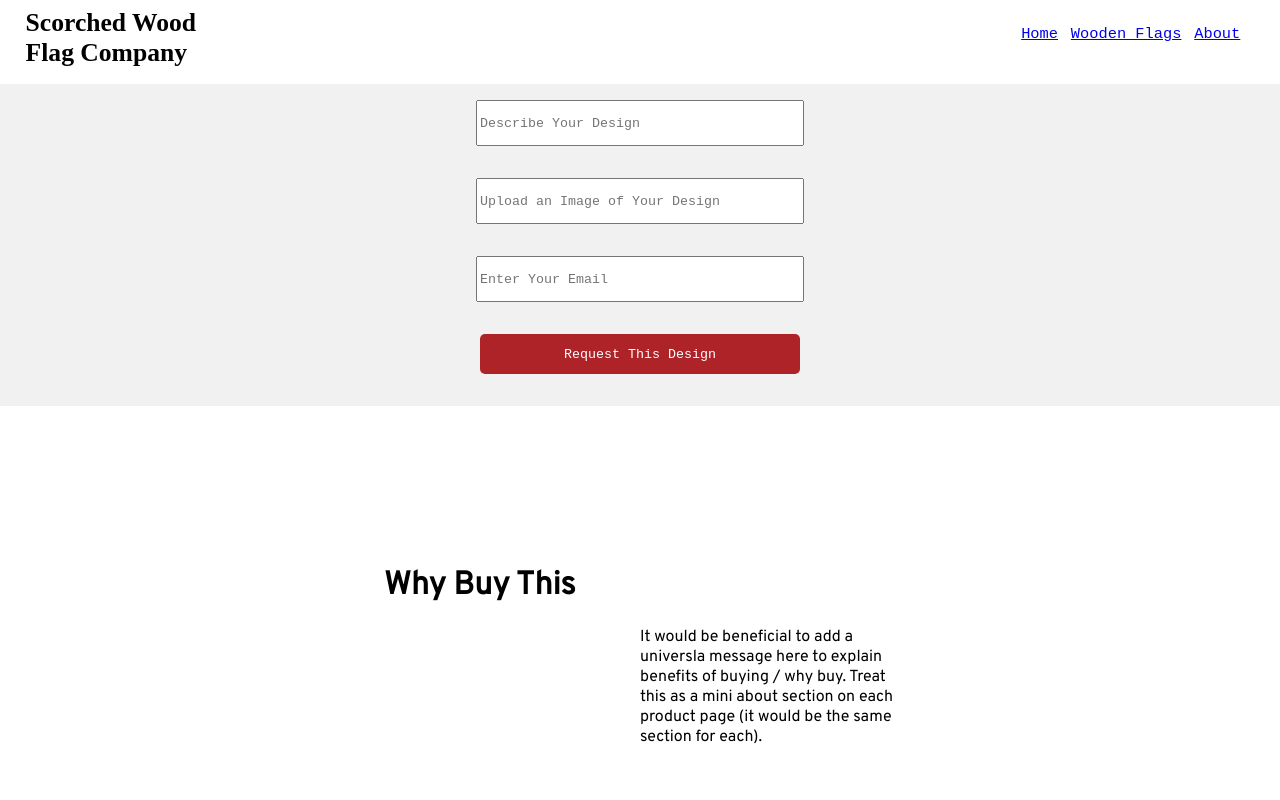
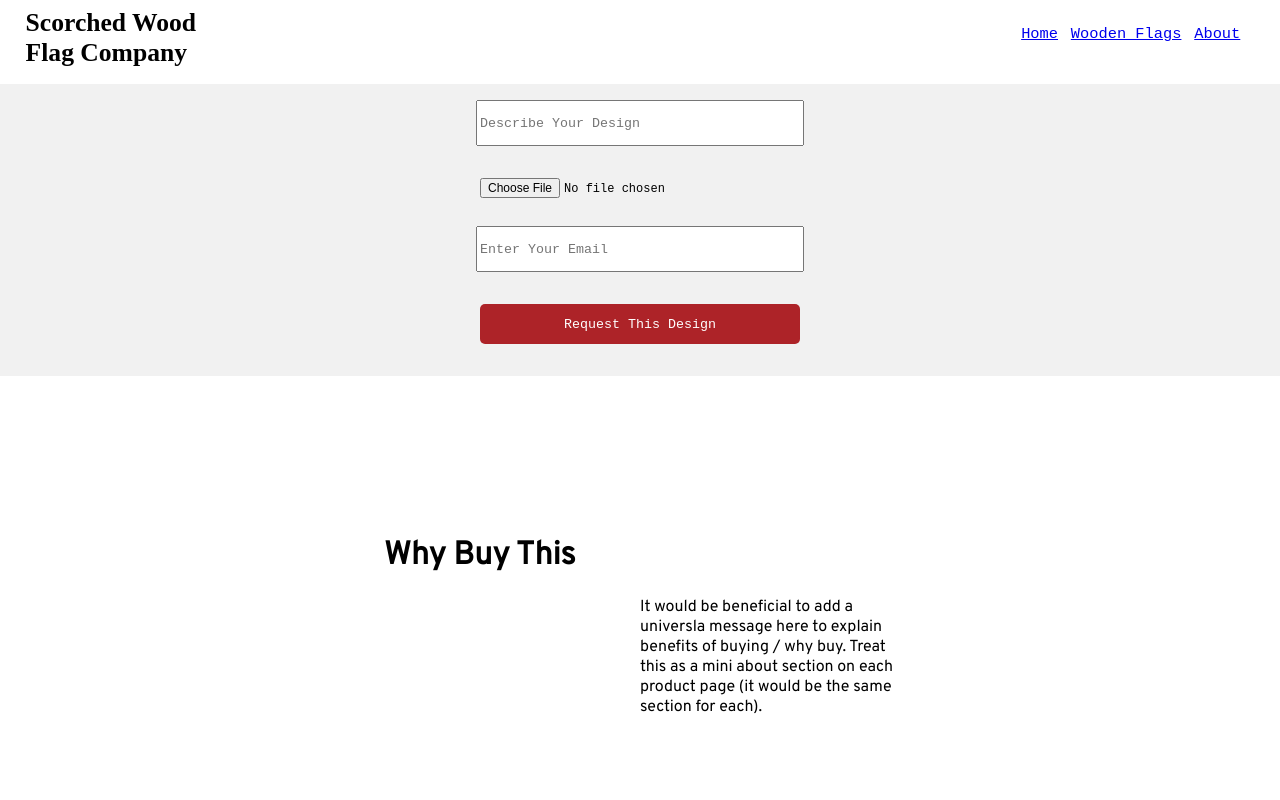
Before and after one commit to TravisExline/flag-company-site, a React (Create React App) app: page /custom in a window 1280 px wide. Shown: the top 800 px of the page. Built offline with nearby package versions, Linux system fonts and the light colour scheme; a web font is replaced by a local one.

Commit message:
fixing file upload

```diff
--- a/src/components/CustomForm.js
+++ b/src/components/CustomForm.js
@@ -36,7 +36,12 @@ class CustomForm extends React.Component {
                     <div className='custom-form-holder'>
                         <form className='custom-flag-form' onSubmit={event => this.handleSubmit(event)}>
                             <input className='design-description' type='text' name='customDesign' placeholder='Describe Your Design' onChange={event => this.handleChange(event)} value={this.props.customDesign}/>
-                            <input className='design-photo' type='img' name='customImg' placeholder='Upload an Image of Your Design' onChange={event => this.handleChange(event)} value={this.props.customImg}/>
+                            <input className='design-photo' type='file' accept='image/*' />
+                            {/* this works and is an alternative, just need to use javascript to make the selected file visable
+                            <label className='custom-file-upload'>
+                                <input type="file" accept='image/*' />
+                                Upload Your Image
+                            </label> */}
                             <input className='customer-email' type='text' name='customerEmail' placeholder='Enter Your Email' onChange={event => this.handleChange(event)} value={this.props.customerEmail} />
                             <input className='submit-flag' type='submit' value='Request This Design' />
                         </form>
--- a/src/style/CustomForm.css
+++ b/src/style/CustomForm.css
@@ -31,6 +31,11 @@ input {
     font-family: 'Overpass Mono', monospace;
 }
 
+.design-photo {
+    margin-bottom: -1vh;
+    font-size: 1.5vh;
+}
+
 .submit-flag {
     border: none;
     border-radius: 5px;
```
